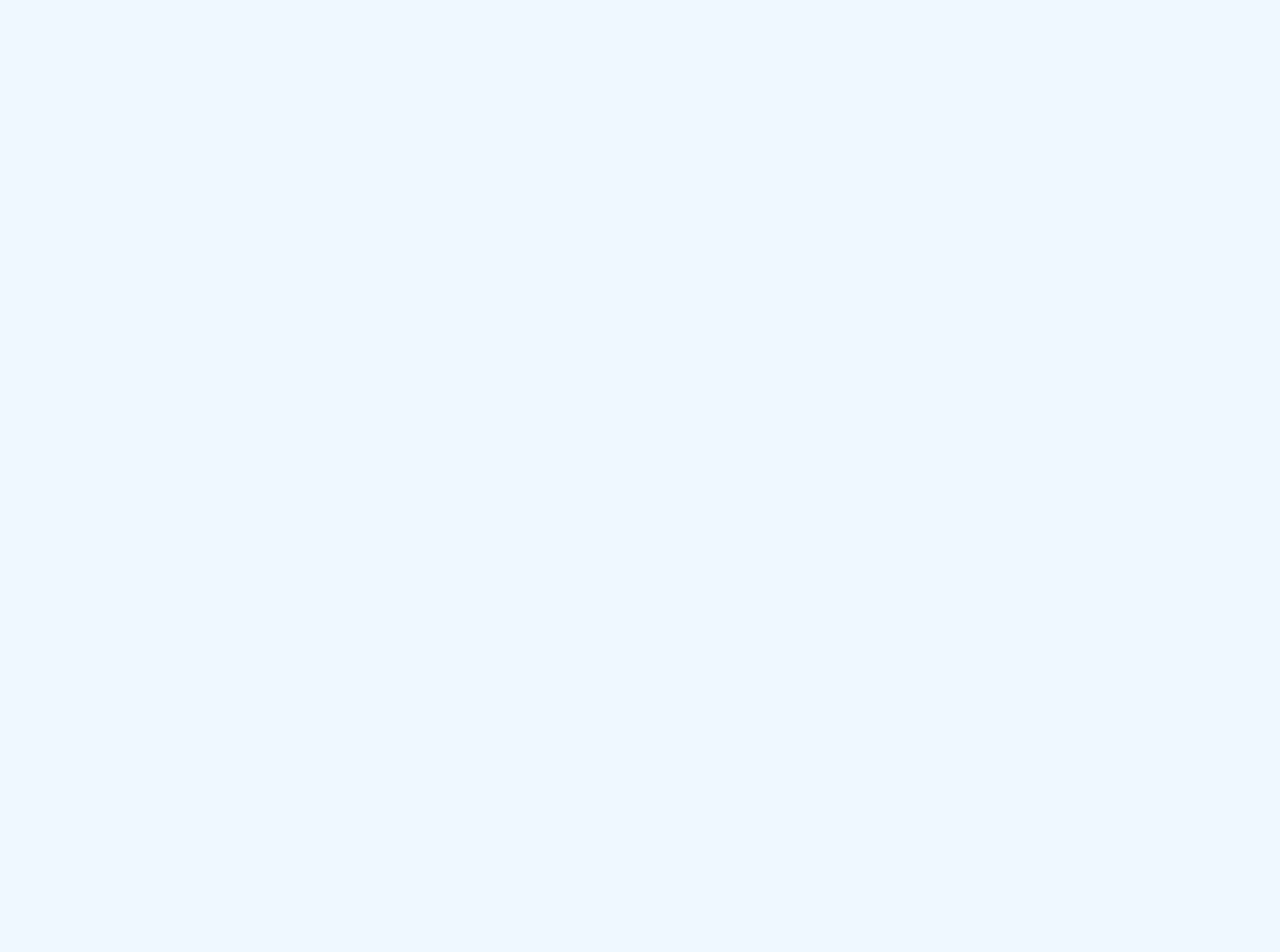
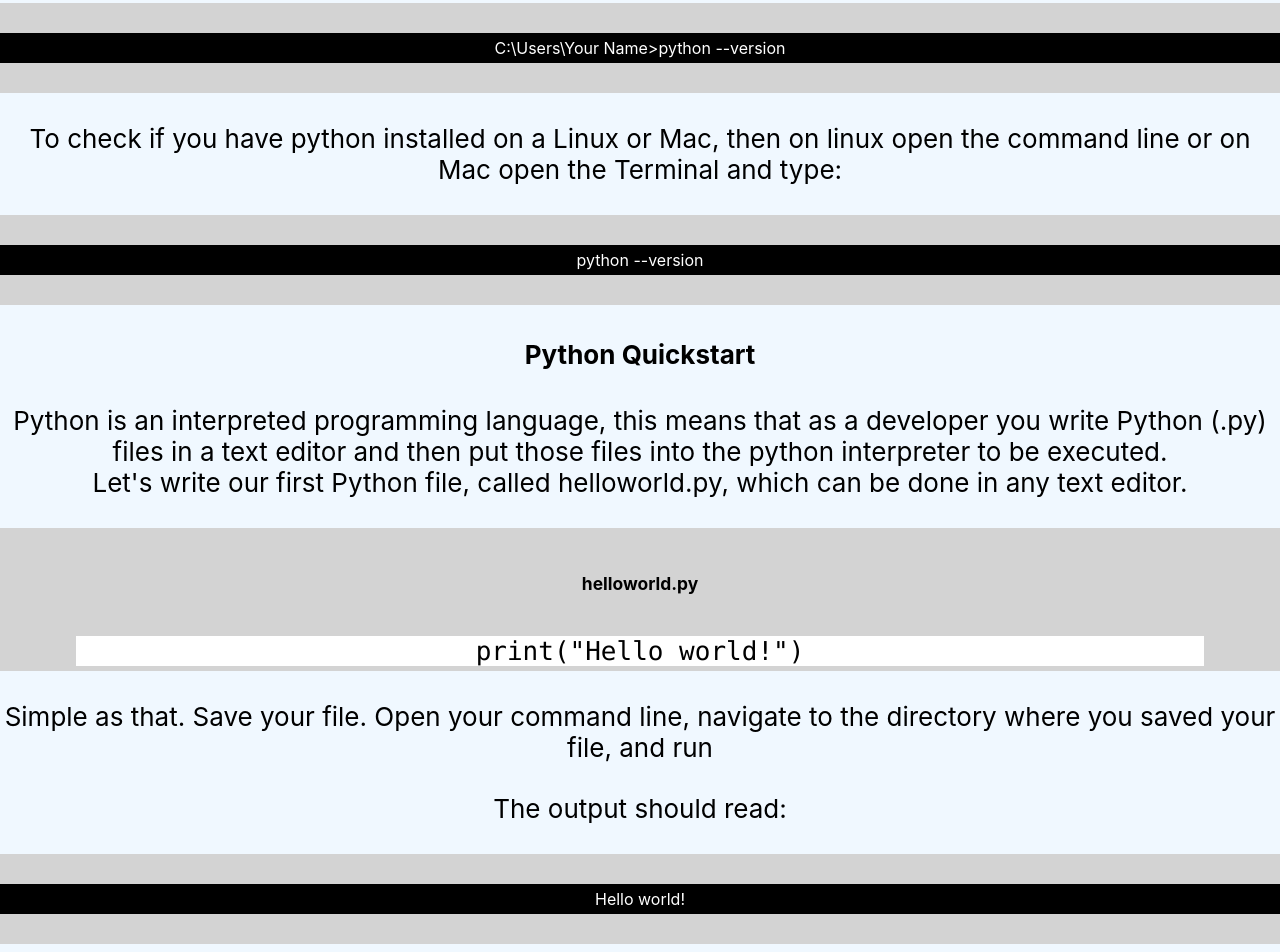
Before and after one commit to tanmayaarora/Online_course_learning_application, a React (Create React App) app: page /python-getstarted in a window 1280 px wide. Before the commit this address had no page. Shown: the part 300-1252 px from the top of the page. Before the commit the page ends 800 px from the top, so only its background shows below. Built offline with nearby package versions, Linux system fonts and the light colour scheme.

Commit message:
Added the page for Getting Started in Python section

```diff
--- a/src/App.css
+++ b/src/App.css
@@ -11,12 +11,8 @@
   font-size: calc(10px + 2vmin);
 }
 
-.border-green {
-  border: 1px solid green;
-}
-
-.border-radius-5 {
-  border-radius: 15px;
+.bg-black {
+  background-color: black;
 }
 
 .bg-green {
@@ -31,12 +27,32 @@
   background-color: white;
 }
 
+.border-green {
+  border: 1px solid green;
+}
+
+.border-radius-5 {
+  border-radius: 15px;
+}
+
 .m-bottom-30 {
   margin-bottom: 30px;
 }
 
+.m-inline-15rem {
+  margin-inline: 15rem;
+}
+
+.medium-text-size {
+  font-size: medium;
+}
+
 .p-block-5 {
   padding-block: 5px;
+}
+
+.p-block-30 {
+  padding-block: 30px;
 }
 
 .p-bottom-20 {
--- a/src/App.js
+++ b/src/App.js
@@ -3,6 +3,7 @@ import './App.css';
 import Home from './components/Home/Home';
 import JavaIntroduction from "./components/Java/JavaIntroduction";
 import JavascriptIntroduction from "./components/Javascript/JavascriptIntroduction";
+import PythonGettingStarted from "./components/Python/PythonGettingStarted";
 import PythonIntroduction from "./components/Python/PythonIntroduction";
 
 function App() {
@@ -14,6 +15,7 @@ function App() {
             <Route exact path="/" Component={Home} />
             <Route exact path="/java-intro" Component={JavaIntroduction} />
             <Route exact path="/js-intro" Component={JavascriptIntroduction} />
+            <Route exact path="/python-getstarted" Component={PythonGettingStarted} />
             <Route exact path="/python-intro" Component={PythonIntroduction} />
           </Routes>
         </Router>
--- /dev/null
+++ b/src/components/Python/PythonGettingStarted.js
@@ -0,0 +1,16 @@
+import PythonInstallation from "./PythonInstallation";
+import PythonQuickStart from "./PythonQuickStart";
+
+const PythonGettingStarted = () => {
+    return (
+        <div>
+            <h2>Python Getting Started</h2>
+            <h4>Python Install</h4>
+            <PythonInstallation/>
+            <h4>Python Quickstart</h4>
+            <PythonQuickStart/>
+        </div>
+    );
+}
+
+export default PythonGettingStarted;
--- /dev/null
+++ b/src/components/Python/PythonInstallation.js
@@ -0,0 +1,21 @@
+const PythonInstallation = () => {
+    return (
+        <>
+            <div>Many PCs and Macs will have python already installed.</div>
+            <div className="m-bottom-30">To check if you have python installed on a Windows PC, search in the start bar for Python or run the following command on the Command Line (cmd.exe)</div>
+            <div className="bg-grey m-bottom-30 p-block-30">
+                <div className="bg-black p-block-5 text-white medium-text-size">
+                    C:\Users\Your Name&gt;python --version
+                </div>
+            </div>
+            <div className="m-bottom-30">To check if you have python installed on a Linux or Mac, then on linux open the command line or on Mac open the Terminal and type:</div>
+            <div className="bg-grey p-block-30">
+                <div className="bg-black p-block-5 text-white medium-text-size">
+                    python --version
+                </div>
+            </div>
+        </>
+    );
+}
+
+export default PythonInstallation;
--- a/src/components/Python/PythonIntroduction.js
+++ b/src/components/Python/PythonIntroduction.js
@@ -10,16 +10,24 @@ const PythonIntroduction = () => {
         <div>
             <h2>Python Introduction</h2>
             <h4>What is Python?</h4>
-            <AboutPython/>
+            <AboutPython />
             <h4>What can Python do?</h4>
-            <PythonUses/>
+            <PythonUses />
             <h4>Why Python?</h4>
-            <WhyPython/>
+            <WhyPython />
             <h4>Good to know</h4>
-            <PythonFacts/>
+            <PythonFacts />
             <h4>Python Syntax compared to other programming languages</h4>
-            <PythonSyntax/>
-            <PythonExample1/>
+            <PythonSyntax />
+            <PythonExample1 />
+            <div className="m-bottom-30">
+                <a href="/" className="bg-green text-white m-inline-15rem p-block-5 p-inline-10 border-green border-radius-5 t-decoration-none">
+                    Previous
+                </a>
+                <a href="/python-getstarted" className="bg-green text-white m-inline-15rem p-block-5 p-inline-10 border-green border-radius-5 t-decoration-none">
+                    Next
+                </a>
+            </div>
         </div>
     );
 }
--- /dev/null
+++ b/src/components/Python/PythonQuickStart.js
@@ -0,0 +1,24 @@
+const PythonQuickStart = () => {
+    return (
+        <>
+            <div>
+                Python is an interpreted programming language, this means that as a developer you write Python (.py) files in a text editor and then put those files into the python interpreter to be executed.
+            </div>
+            <div className="m-bottom-30">Let's write our first Python file, called helloworld.py, which can be done in any text editor.</div>
+            <div className="bg-grey m-bottom-30 p-block-5">
+                <h6>helloworld.py</h6>
+                <code className="bg-white p-inline-25rem">print("Hello world!")</code>
+            </div>
+            <div className="m-bottom-30">Simple as that. Save your file. Open your command line, navigate to the directory where you saved your file, and run</div>
+            <div className="m-bottom-30">The output should read:</div>
+            <div className="bg-grey m-bottom-30 p-block-30">
+                <div className="bg-black p-block-5 text-white medium-text-size">
+                    Hello world!
+                </div>
+            </div>
+            <div className="m-bottom-30">Congratulations, you have written and executed your first Python program.</div>
+        </>
+    );
+}
+
+export default PythonQuickStart;
```
